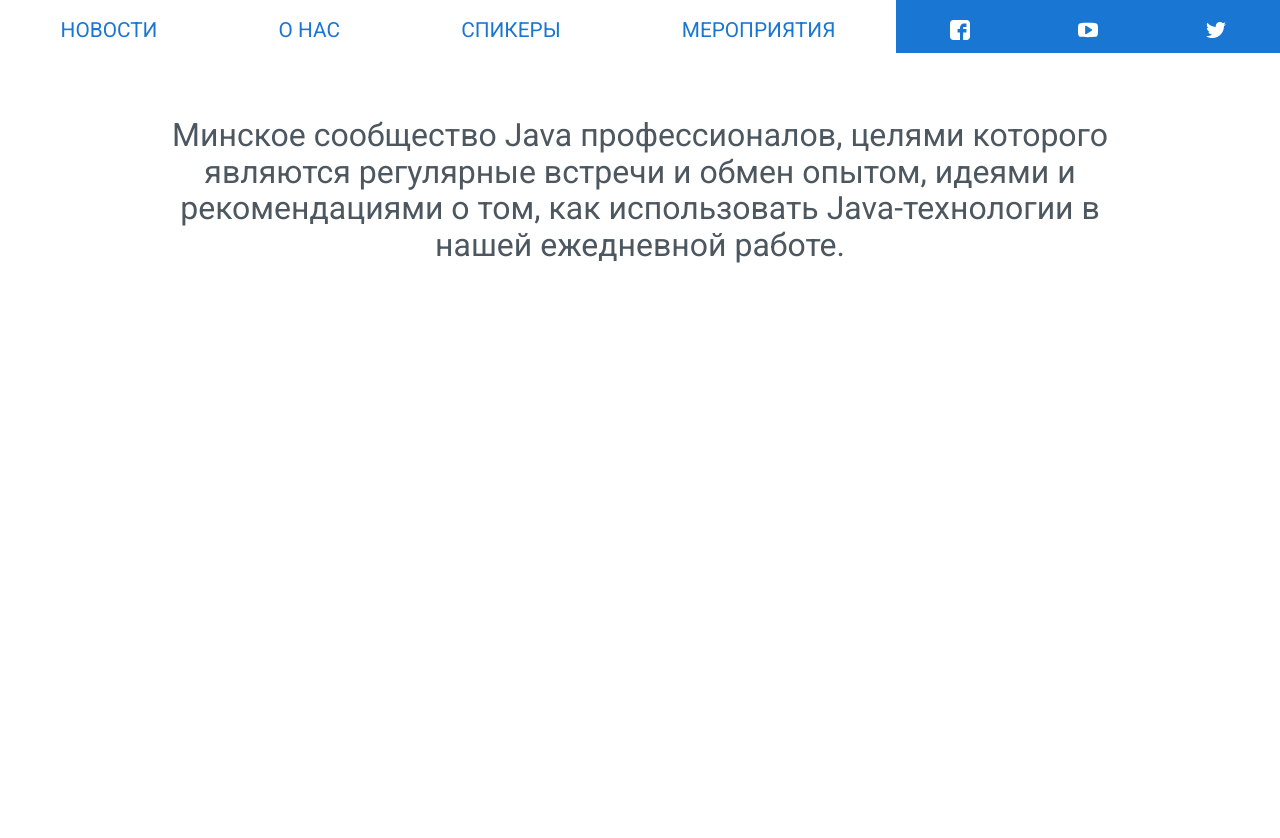
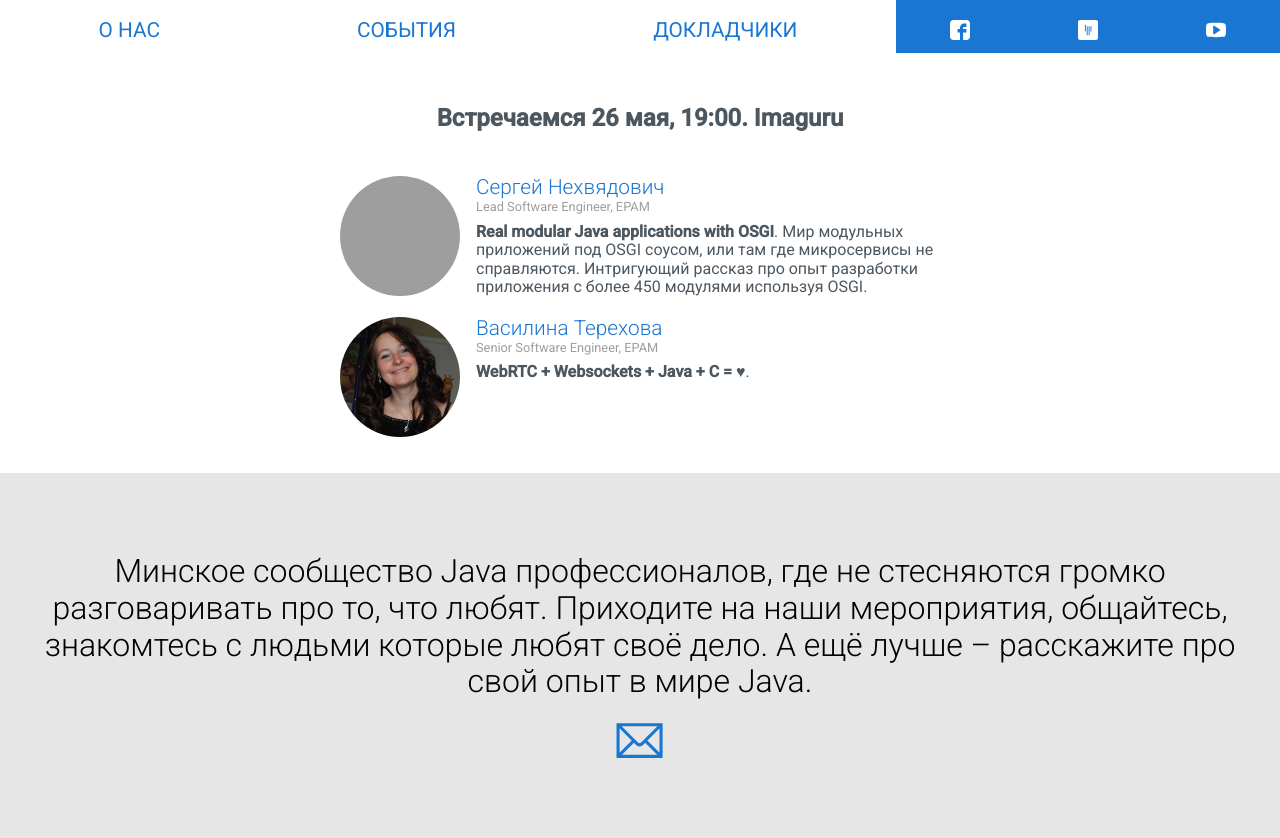
Before and after one commit to aliaksei-lithium/jprof, a website with bundled scripts: page src/index.html in a window 1280 px wide. Shown: the part 239-1077 px from the top of the page. Before the commit the page ends 800 px from the top, so only its background shows below. Built offline with nearby package versions, Linux system fonts and the light colour scheme; grey boxes are pictures that could not be loaded.

Commit message:
Updates in design. Add new event block

```diff
--- a/package.json
+++ b/package.json
@@ -2,16 +2,16 @@
   "name": "jprof-site",
   "version": "0.1.0",
   "description": "jprof.by frontend",
-    "dependencies": {
-    },
+  "dependencies": {},
   "devDependencies": {
+    "css-loader": "^0.23.1",
     "extract-text-webpack-plugin": "^1.0.1",
+    "html-loader": "^0.4.3",
     "html-webpack-plugin": "^2.17.0",
     "image-webpack-loader": "^1.8.0",
     "less": "^2.7.1",
     "less-loader": "^2.2.3",
     "normalize.css": "^4.1.1",
-        "css-loader": "^0.23.1",
     "style-loader": "^0.13.1"
   },
   "scripts": {
--- a/src/assets/commons.less
+++ b/src/assets/commons.less
@@ -1,5 +1,6 @@
 @basePadding: 20px;
 @grayTextColor: #4c5760;
+@grayColor: #9e9e9e;
 
 // Commons
 .wrapper {
@@ -16,6 +17,6 @@
   }
 }
 
-.jp-Container {
+.container {
   padding: 0 20px;
 }
--- a/src/components/hdrMenu.less
+++ b/src/components/hdrMenu.less
@@ -35,8 +35,8 @@
 
     background-color: @hdrBlue;
 
-    &_twitter {
-      background: url("../assets/images/twitter_icon.svg") no-repeat center center;
+    &_gitter {
+      background: url("../assets/images/gitter-icon.svg") no-repeat center center;
       background-size: contain;
       width: @socialIconSize;
       height: @socialIconSize;
--- /dev/null
+++ b/src/components/jpEvent.less
@@ -0,0 +1,42 @@
+@import "../assets/commons";
+
+.jpEvent {
+  &__talk {
+    display: flex;
+    flex-direction: row;
+    max-width: 600px;
+    margin-top: 1rem;
+
+    @jpEvenPhotoSize: 120px;
+    &Photo {
+      > img {
+        width: @jpEvenPhotoSize;
+        height: @jpEvenPhotoSize;
+        border-radius: 50%;
+      }
+    }
+
+    &Info {
+      text-align: left;
+      margin-left: 1rem;
+    }
+
+    &Speaker {
+      &_name {
+        font-size: 1.3rem;
+        font-weight: 300;
+        color: @hdrBlue;
+      }
+
+      &_title {
+        font-size: .8rem;
+        color: #9e9e9e;
+      }
+    }
+
+    &Notes {
+      margin-top: .5rem;
+      color: @grayTextColor;
+    }
+  }
+}
--- a/src/index.html
+++ b/src/index.html
@@ -6,7 +6,8 @@
 
     <title>Java Professionals Community</title>
 
-    <link href='https://fonts.googleapis.com/css?family=Roboto:400,500,300&subset=latin,cyrillic' rel='stylesheet' type='text/css'>
+    <link href='https://fonts.googleapis.com/css?family=Roboto:400,500,300&subset=latin,cyrillic' rel='stylesheet'
+          type='text/css'>
 </head>
 
 <body class="l-body">
@@ -23,8 +24,8 @@
         <div class="hdrContent__right">
             <div class="hdrNextEvent">
                 <p class="hdrNextEvent__place">
-                    Май 26, 2016 <br>
-                    Минск
+                    26 Мая <br>
+                    Минск, Imaguru
                 </p>
 
                 <a href="https://www.facebook.com/groups/java.prof.community/"
@@ -36,36 +37,85 @@
     </div>
     <nav class="hdrMenu">
         <section class="hdrMenu__links">
-            <a href="#news">Новости</a>
             <a href="#about">О Нас</a>
-            <a href="/speakers">Спикеры</a>
-            <a href="#schedule">Мероприятия</a>
+            <a href="#schedule">События</a>
+            <a href="/speakers">Докладчики</a>
         </section>
         <section class="hdrMenu__social">
             <a href="https://www.facebook.com/groups/java.prof.community/"
                target="_blank"
                class="hdrMenu__social_facebook"></a>
+            <a href="https://gitter.im/JavaBy/chat"
+               target="_blank"
+               class="hdrMenu__social_gitter"></a>
             <a href="https://www.youtube.com/channel/UCDjCCgjlyR7uzhH7ZyTGn4Q"
                target="_blank"
                class="hdrMenu__social_youtube"></a>
-            <a href="https://twitter.com/JavacBy"
-               target="_blank"
-               class="hdrMenu__social_twitter"></a>
         </section>
     </nav>
 </header>
 
 <main class="l-main">
-    <article id="about">
-        Минское сообщество Java профессионалов, целями которого являются регулярные встречи и обмен опытом,
-        идеями и рекомендациями о том, как использовать Java-технологии в нашей ежедневной работе.
+    <article id="schedule" class="mainBlock">
+        <h2 class="mainBlock__title">Встречаемся 26 мая, 19:00. Imaguru</h2>
+        <section class="jpEvent mainBlock__content">
+            <div class="jpEvent__place"></div>
+            <div class="jpEvent__talks">
+                <div class="jpEvent__talk">
+                    <div class="jpEvent__talkPhoto">
+                        <img src="assets/images/sn.png">
+                    </div>
+                    <div class="jpEvent__talkInfo">
+                        <div class="jpEvent__talkSpeaker_name">
+                            Сергей Нехвядович
+                        </div>
+                        <div class="jpEvent__talkSpeaker_title">
+                            Lead Software Engineer, EPAM
+                        </div>
+                        <div class="jpEvent__talkNotes">
+                            <strong>Real modular Java applications with OSGI</strong>.
+                            Мир модульных приложений под OSGI соусом, или там где микросервисы не справляются.
+                            Интригующий рассказ про опыт разработки приложения с более 450 модулями используя OSGI.
+                        </div>
+                    </div>
+                </div>
+                <div class="jpEvent__talk">
+
+                    <div class="jpEvent__talkPhoto">
+                        <img src="assets/images/vt.jpg">
+                    </div>
+                    <div class="jpEvent__talkInfo">
+                        <div class="jpEvent__talkSpeaker_name">
+                            Василина Терехова
+                        </div>
+                        <div class="jpEvent__talkSpeaker_title">
+                            Senior Software Engineer, EPAM
+                        </div>
+                        <div class="jpEvent__talkNotes">
+                            <strong>WebRTC + Websockets + Java + С = &#x2665;</strong>.
+                        </div>
+                    </div>
+
+                </div>
+            </div>
+        </section>
+    </article>
+    <article id="about" class="mainBlock">
+        <p>
+            Минское сообщество Java профессионалов, где не стесняются громко разговаривать про то, что любят.
+            Приходите на наши мероприятия, общайтесь, знакомтесь с людьми которые любят своё дело.
+            А ещё лучше – расскажите про свой опыт в мире Java.
+        </p>
+        <p>
+            <a href="mailto:java.professionalsby@gmail.com" class="about__mail">
+                <img src="assets/images/email.svg" class="about__mailIcon">
+            </a>
+        </p>
     </article>
     <article id="news">
 
     </article>
-    <article id="schedule">
 
-    </article>
 </main>
 
 <footer>
@@ -73,6 +123,5 @@
 </footer>
 
 <script src="index_bundle.js"></script>
-<!--<script src="http://localhost:8080/webpack-dev-server.js"></script>-->
 </body>
 </html>
--- a/src/styles.less
+++ b/src/styles.less
@@ -3,6 +3,7 @@
 @import "assets/commons.less";
 @import "components/hdrContent.less";
 @import "components/hdrMenu.less";
+@import "components/jpEvent.less";
 
 body {
   font-family: "Roboto", "HelveticaNeue", "Helvetica Neue", Helvetica, Arial, sans-serif;
@@ -44,11 +45,46 @@ footer {
   background-color: #f4f7f8;
 }
 
-#about {
-  font-size: 2em;
-  max-width: 980px;
-  text-align: center;
+.mainBlock {
   margin: 0 auto;
   padding: 2em 20px;
-  color: @grayTextColor;
+  //max-width: 980px;
+
+  &__title {
+    //font-weight: 300;
+    color: @grayTextColor;
+  }
+
+  &__content {
+    margin-top: 0.5rem;
+  }
 }
+
+#schedule {
+  display: flex;
+  flex-direction: column;
+  align-items: center;
+
+  text-align: center;
+}
+
+#about {
+  flex: 1 0 100%;
+  font-size: 2em;
+  font-weight: 300;
+  text-align: center;
+  background-color: #e6e6e6;
+  p > {
+    margin-top: 1rem;
+    margin-bottom: 0;
+  }
+}
+
+.about__mail {
+  text-decoration: none;
+}
+
+.about__mailIcon {
+  width: 50px;
+  height: 50px;
+}
--- a/webpack.config.js
+++ b/webpack.config.js
@@ -24,15 +24,19 @@ var webpackConfig = {
                     'file?hash=sha512&digest=hex&name=[hash].[ext]',
                     'image-webpack?bypassOnDebug&optimizationLevel=7&interlaced=false'
                 ]
+            },
+            {
+                test: /\.html$/,
+                loader: 'html-loader'
             }
         ]
     },
     plugins: [
         new ExtractTextPlugin("[name].css"),
-        new HtmlWebpackPlugin({  // Also generate a test.html
+        new HtmlWebpackPlugin({
             filename: 'index.html',
             template: 'src/index.html',
-            title: "Java Professionals BY"
+            title: "Java Professionals Community"
         })]
 };
 
```
Also changed, not shown: src/assets/images/email.svg (added), src/assets/images/gitter-icon.svg (added), src/assets/images/vt.jpg (added), 1 other file. Lines whose indentation alone changed are shown as unchanged.
